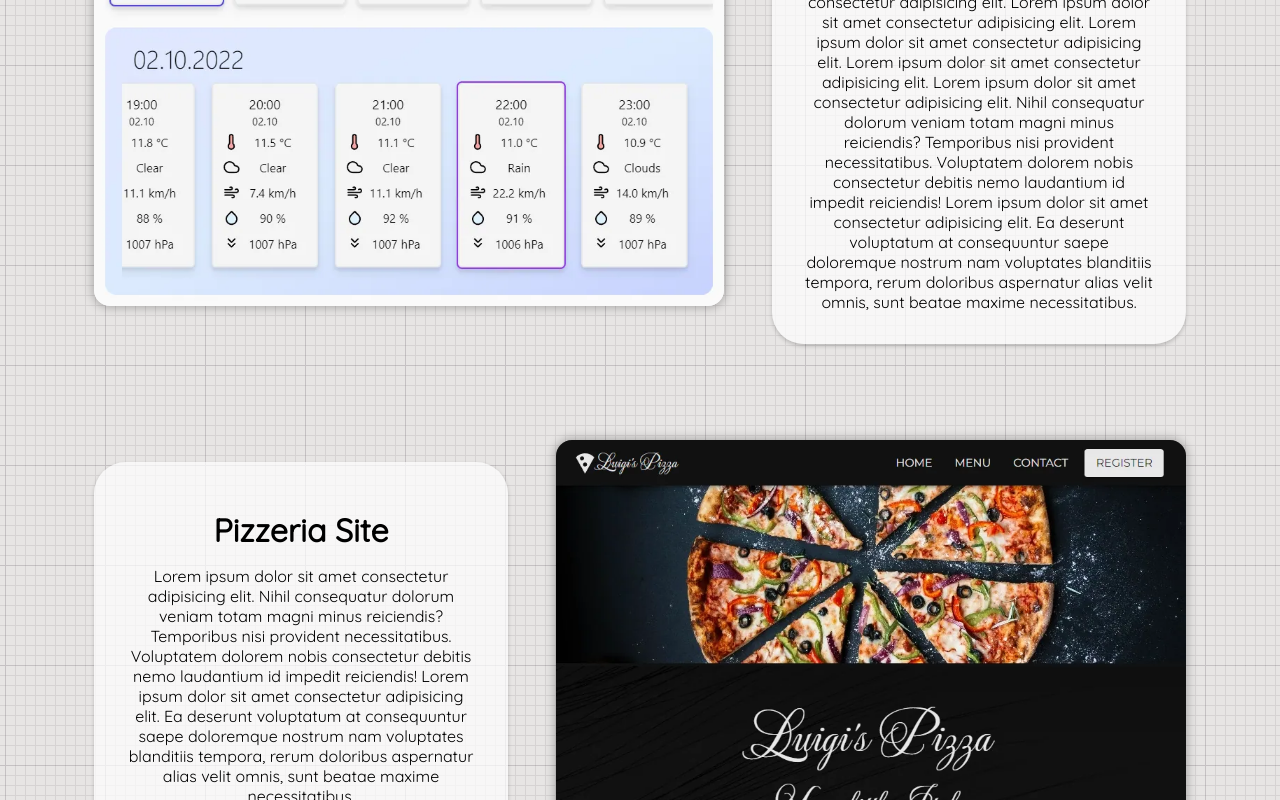
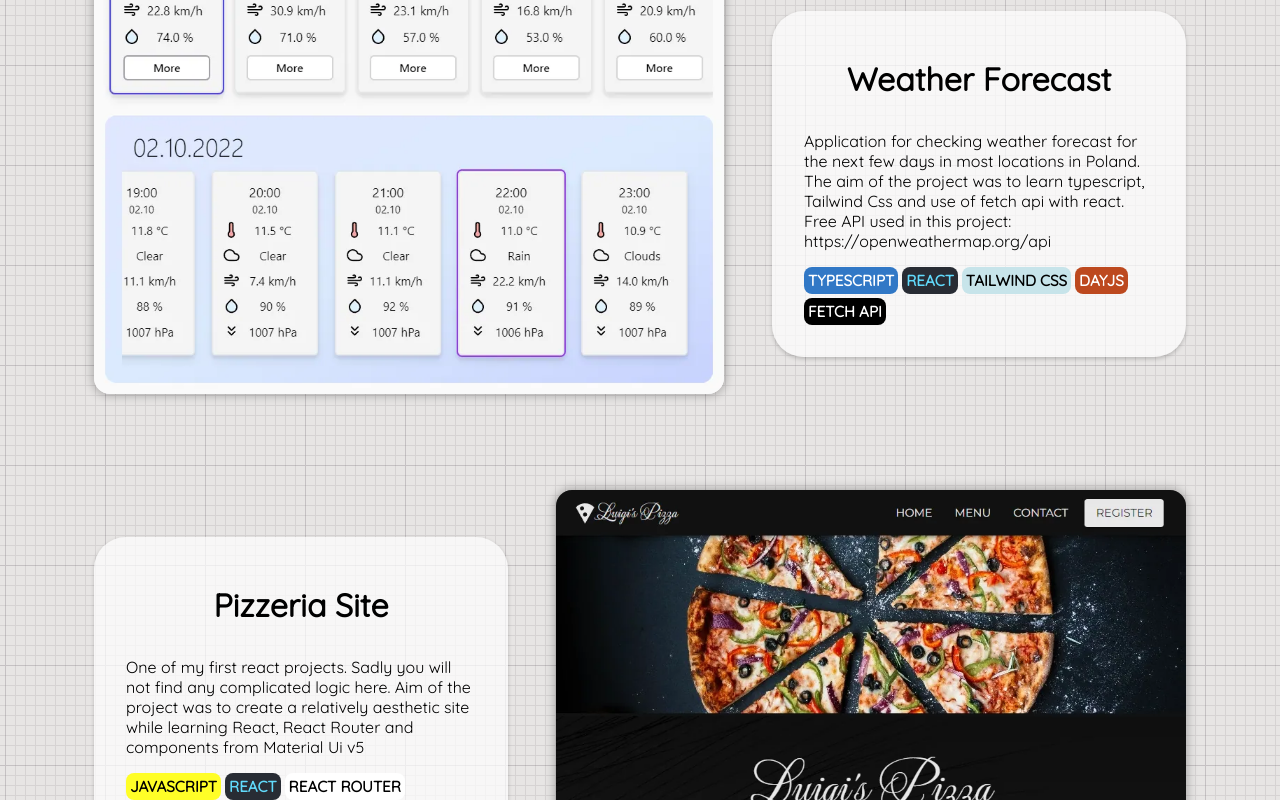
Before and after one commit to Karriuz/karriuz.github.io, a React (Create React App) app: page / in a window 1280 px wide. Shown: the part 1740-2540 px from the top of the page. Built offline with nearby package versions, Linux system fonts and the light colour scheme.

Commit message:
Added content, minor styling changes

```diff
--- a/src/components/NavBar/Navbar.module.scss
+++ b/src/components/NavBar/Navbar.module.scss
@@ -6,7 +6,7 @@
   gap: 2rem;
   font-size: 1.2rem;
   position: fixed;
-  z-index: 1000;
+  z-index: 10000;
   left: 0;
   right: 0;
   top: 0;
--- a/src/sections/About/About.tsx
+++ b/src/sections/About/About.tsx
@@ -1,4 +1,5 @@
 import styles from './About.module.scss'
+import myImage from '../../assets/myImage3.jpg'
 
 export const About = () => {
     return (
@@ -6,10 +7,18 @@ export const About = () => {
             <div>
                 <h2>About me</h2>
                 <p>
-                    Lorem, ipsum dolor sit amet consectetur adipisicing elit. Dolorum illum sapiente odit corporis exercitationem. Accusamus ut reiciendis tempore at nemo facere aperiam quas? Perferendis explicabo quisquam unde nostrum. Labore, alias. Lorem ipsum dolor sit amet consectetur adipisicing elit. Facilis ullam necessitatibus veritatis officia repudiandae quia ab possimus animi fuga dignissimos! Nulla, modi. Tenetur, ipsam ea soluta quod aperiam perspiciatis? Officia!
+                    Hi and thanks for visiting my website!<br />
+                    My name is Maciej and I'm 20 years old computer science student, developing my skills in frontend technologies.
+                    <br /> My main goal at the moment is to continuously expand my knowledge around the React ecosystem, assimilate best practices, and improve as a developer overall.
+                    <br /><br />
+                    I am currently creating my projects using technologies like <b>typescript</b> and <b>react</b>. At the moment I'm starting to learn next.js framework.<br />
+                    Thanks to education in an IT profile at technical school, I also have a set of very basic skills in the fields of; computer hardware, OS administration, local area networks, SQL and PHP.
+                    <br /><br />
+                    Besides spending my time on coding, I love to play chess and follow chess sports scene, go for long, late-night walks and play competetive computer games.
+
                 </p>
             </div>
-            <div className={styles.hereImg} />
+            <img src={myImage} className={styles.myImg} width={350} />
         </section>
     );
 }
--- a/src/sections/Contact/Contact.tsx
+++ b/src/sections/Contact/Contact.tsx
@@ -2,7 +2,6 @@ import styles from './Contact.module.scss'
 import { ContactForm } from './ContactForm';
 import { ContactLink } from './ContactLink';
 import LiIcon from '../../assets/LiIcon.png'
-import mail from '../../assets/mail.svg'
 import GithubIcon from '../../assets/GitHubIcon.png'
 import { EmailPopup } from './EmailPopup';
 
@@ -11,10 +10,10 @@ export const Contact = () => {
         <section className={styles.contact} id='Contact'>
             <div style={{ minHeight: '100%' }}>
                 <h2>Contact</h2>
-                <p>Please feel free to contact me.<br /> You can write about whatever you want!</p>
+                <p>Feel free to contact me.<br /> You can write about whatever you want!</p>
                 <div className={styles.linkContainer}>
                     <ContactLink link='https://github.com/Karriuz/' imgSrc={GithubIcon} alt='Github logo' />
-                    <ContactLink link='#' imgSrc={LiIcon} alt='LinkedIn Logo' />
+                    <ContactLink link='https://www.linkedin.com/in/maciej-je%C5%BCewski/' imgSrc={LiIcon} alt='LinkedIn Logo' />
                     <EmailPopup />
                 </div>
             </div>
--- a/src/sections/Contact/EmailPopup.tsx
+++ b/src/sections/Contact/EmailPopup.tsx
@@ -14,7 +14,7 @@ export const EmailPopup = () => {
                     <img className={`${styles.img} ${styles.openEmailImg}`} src={mail} alt='Email icon' />
                 </button>
             }
-            position="bottom center"
+            position="top center"
             closeOnDocumentClick
             keepTooltipInside="div"
         >
--- a/src/sections/Projects/ProjectSection/ProjectSection.module.scss
+++ b/src/sections/Projects/ProjectSection/ProjectSection.module.scss
@@ -20,22 +20,46 @@
   }
 
   .description {
+    flex-direction: column;
+    display: flex;
     box-sizing: border-box;
     background-color: rgba(255, 255, 255, 0.7);
-    box-shadow: 0px 2px 4px 0px rgb(0 0 0 / 20%);
+    box-shadow: 0 2px 4px 0 rgb(0 0 0 / 20%);
     padding: 1rem;
     border-radius: 2rem;
-    text-align: center;
 
     h3 {
+      text-align: center;
       font-size: 2rem;
       margin: 1rem 0;
     }
 
     p {
-      margin: auto;
+      margin: 1rem auto;
 
       @include xxlScreen {
+        width: 350px;
+      }
+    }
+
+    .techUsed {
+      display: flex;
+      flex-wrap: wrap;
+      gap: 0.25rem;
+      justify-content: center;
+      margin: 0 auto;
+      margin-top: auto;
+
+      .techBadge {
+        padding: 0.25rem;
+        border-radius: 0.5rem;
+        text-transform: uppercase;
+        font-weight: 600;
+        font-size: 0.95rem;
+      }
+
+      @include xxlScreen {
+        justify-content: flex-start;
         width: 350px;
       }
     }
@@ -45,7 +69,6 @@
     }
 
     @include xxxlScreen {
-      padding: 2rem;
       border-radius: 1rem;
     }
   }
--- a/src/sections/Projects/ProjectSection/ProjectSection.tsx
+++ b/src/sections/Projects/ProjectSection/ProjectSection.tsx
@@ -3,6 +3,7 @@ import styles from './ProjectSection.module.scss'
 import { useState } from 'react'
 
 interface ProjectSectionProps {
+    project: {
         title: string
         description: string
         githubLink: string
@@ -11,9 +12,11 @@ interface ProjectSectionProps {
             src: string
             alt: string
         }[]
+        techStack: { name: string; backgroundColor: string; color: string; }[]
+    }
 }
 
-const ProjectSection = ({ title, description, slidesSrcArray, demoLink, githubLink }: ProjectSectionProps) => {
+const ProjectSection = ({ project: { title, description, githubLink, demoLink, slidesSrcArray, techStack } }: ProjectSectionProps) => {
 
     const [docVisible, setDocVisible] = useState(false)
 
@@ -28,6 +31,14 @@ const ProjectSection = ({ title, description, slidesSrcArray, demoLink, githubLi
                 <p>
                     {description}
                 </p>
+                <div className={styles.techUsed}>
+                    {techStack.map(({ backgroundColor, color, name }) =>
+                        <div
+                            style={{ backgroundColor: backgroundColor, color: color }}
+                            className={styles.techBadge} >
+                            {name}
+                        </div>)}
+                </div>
             </div>
             {(docVisible || !document.hidden)
                 && <Slideshow
--- a/src/sections/Projects/Projects.module.scss
+++ b/src/sections/Projects/Projects.module.scss
@@ -19,14 +19,18 @@
   .innerContainer {
     display: flex;
     flex-direction: column;
-    width: fit-content;
+    max-width: 900px;
     margin: auto;
     gap: 6rem;
   }
 
   @include xxlScreen {
-    .innerContainer :nth-child(2n + 1) {
+    .innerContainer section:nth-child(2n + 1) {
       flex-direction: row-reverse;
+    }
+
+    .innerContainer {
+      max-width: fit-content;
     }
   }
 }
--- a/src/sections/Projects/Projects.tsx
+++ b/src/sections/Projects/Projects.tsx
@@ -7,13 +7,9 @@ export const Projects = () => {
         <section className={styles.projects} id='Projects'>
             <div className={styles.innerContainer}>
                 <h2>My Projects</h2>
-                {projectsData.map(({ title, description, slidesSrcArray, githubLink, demoLink }) =>
+                {projectsData.map((project) =>
                     <ProjectSection
-                        title={title}
-                        description={description}
-                        slidesSrcArray={slidesSrcArray}
-                        githubLink={githubLink}
-                        demoLink={demoLink}
+                        project={project}
                     />)}
             </div>
         </section>
--- a/src/sections/Projects/projectsData.ts
+++ b/src/sections/Projects/projectsData.ts
@@ -24,7 +24,16 @@ export const projectsData = [
     demoLink: 'https://karriuz-taskmanager.netlify.app/',
     title: 'Task Manager',
     description:
-      'Lorem ipsum dolor sit amet consectetur adipisicing elit. Nihil consequatur dolorum veniam totam magni minus reiciendis? Temporibus nisi provident necessitatibus. Voluptatem dolorem nobis consectetur debitis nemo laudantium id impedit reiciendis! Lorem ipsum dolor sit amet consectetur adipisicing elit. Ea deserunt voluptatum at consequuntur saepe doloremque nostrum nam voluptates blanditiis tempora, rerum doloribus aspernatur alias velit omnis, sunt beatae maxime necessitatibus.',
+      "Task manager is a complex work management tool and so far my largest and most extensive project. Application uses some popular task tracking solutions (to-do list, semi-kanban board, calendar) and allows user to group and display tasks according to user's preferences so that everyone can customize application depending on their needs. Additionally, app includes a feature to define larger goals and track their progress. I created it with typescript, react, headless ui library (to ensure proper accessibility and keyboard movement on components like dialogs and popups) and used firebase as a backend (auth & database). Feel free to check live demo and readme on github for more info.",
+    techStack: [
+      { name: 'typescript', backgroundColor: '#3178c6', color: 'white' },
+      { name: 'react', backgroundColor: '#282c34', color: '#61dafb' },
+      { name: 'firebase', backgroundColor: '#FF761C', color: '#454545' },
+      { name: 'react router', backgroundColor: 'white', color: 'black' },
+      { name: 'Headless UI', backgroundColor: '#111827', color: 'white' },
+      { name: 'dayjs', backgroundColor: '#BD491F', color: 'white' },
+      { name: 'Sass', color: 'white', backgroundColor: '#bb9097' },
+    ],
   },
   {
     slidesSrcArray: [
@@ -36,7 +45,14 @@ export const projectsData = [
     githubLink: 'https://github.com/Karriuz/weather-forecast-app',
     demoLink: 'https://karriuz-weatherapp.netlify.app/',
     description:
-      'Lorem ipsum dolor sit amet consectetur adipisicing elit. Lorem ipsum dolor sit amet consectetur adipisicing elit. Lorem ipsum dolor sit amet consectetur adipisicing elit. Lorem ipsum dolor sit amet consectetur adipisicing elit.  Lorem ipsum dolor sit amet consectetur adipisicing elit. Lorem ipsum dolor sit amet consectetur adipisicing elit. Nihil consequatur dolorum veniam totam magni minus reiciendis? Temporibus nisi provident necessitatibus. Voluptatem dolorem nobis consectetur debitis nemo laudantium id impedit reiciendis! Lorem ipsum dolor sit amet consectetur adipisicing elit. Ea deserunt voluptatum at consequuntur saepe doloremque nostrum nam voluptates blanditiis tempora, rerum doloribus aspernatur alias velit omnis, sunt beatae maxime necessitatibus.',
+      'Application for checking weather forecast for the next few days in most locations in Poland. The aim of the project was to learn typescript, Tailwind Css and use of fetch api with react. Free API used in this project: https://openweathermap.org/api',
+    techStack: [
+      { name: 'typescript', backgroundColor: '#3178c6', color: 'white' },
+      { name: 'react', backgroundColor: '#282c34', color: '#61dafb' },
+      { name: 'Tailwind Css', backgroundColor: '#C7E4EA', color: 'black' },
+      { name: 'dayjs', backgroundColor: '#BD491F', color: 'white' },
+      { name: 'fetch api', backgroundColor: 'black', color: 'white' },
+    ],
   },
   {
     slidesSrcArray: [
@@ -48,7 +64,13 @@ export const projectsData = [
     githubLink: 'https://github.com/Karriuz/pizzeria-site-react-mui',
     demoLink: 'https://karriuz-pizzeria.netlify.app',
     description:
-      'Lorem ipsum dolor sit amet consectetur adipisicing elit. Nihil consequatur dolorum veniam totam magni minus reiciendis? Temporibus nisi provident necessitatibus. Voluptatem dolorem nobis consectetur debitis nemo laudantium id impedit reiciendis! Lorem ipsum dolor sit amet consectetur adipisicing elit. Ea deserunt voluptatum at consequuntur saepe doloremque nostrum nam voluptates blanditiis tempora, rerum doloribus aspernatur alias velit omnis, sunt beatae maxime necessitatibus.',
+      'One of my first react projects. Sadly you will not find any complicated logic here. Aim of the project was to create a relatively aesthetic site while learning React, React Router and components from Material Ui v5',
+    techStack: [
+      { name: 'Javascript', color: 'black', backgroundColor: '#FFFE27' },
+      { name: 'react', backgroundColor: '#282c34', color: '#61dafb' },
+      { name: 'react router', backgroundColor: 'white', color: 'black' },
+      { name: 'Material Ui v5', color: 'white', backgroundColor: 'royalblue' },
+    ],
   },
   {
     slidesSrcArray: [
@@ -60,6 +82,11 @@ export const projectsData = [
     demoLink: 'https://tetris-karrius.netlify.app',
     title: 'Tetris Game',
     description:
-      'Lorem ipsum dolor sit amet consectetur adipisicing elit. Nihil consequatur dolorum veniam totam magni minus reiciendis? Temporibus nisi provident necessitatibus. Voluptatem dolorem nobis consectetur debitis nemo laudantium id impedit reiciendis! Lorem ipsum dolor sit amet consectetur adipisicing elit. Ea deserunt voluptatum at consequuntur saepe doloremque nostrum nam voluptates blanditiis tempora, rerum doloribus aspernatur alias velit omnis, sunt beatae maxime necessitatibus.',
+      'Tetris is one of my most interesting applications created using plain javascript. Project was created in my early days of learning js so code itself is very ugly and unreadable, but today I would definitely be able to do it in a much better, cleaner and smarter way. Nevertheless, I decided to share with it beacause I think that game itself is very interesting, unique and creating it was a lot of fun! I also made for it really simple express.js backend which connects to the mongoDB database to create a player scoreboard (But to be fair it has zero data validation so really anyone can make a simple post api call with any data)',
+    techStack: [
+      { name: 'Javascript', color: 'black', backgroundColor: '#FFFE27' },
+      { name: 'CSS', color: 'white', backgroundColor: 'royalblue' },
+      { name: 'AnimeJs', color: 'white', backgroundColor: '#252423' },
+    ],
   },
 ]
```
Also changed, not shown: src/_mixins.scss (+1 -7 lines), src/sections/About/About.module.scss (+9 -7 lines), src/sections/Contact/Contact.module.scss (+7 -4 lines), src/assets/myImage3.jpg (added). Lines whose indentation alone changed are shown as unchanged.
